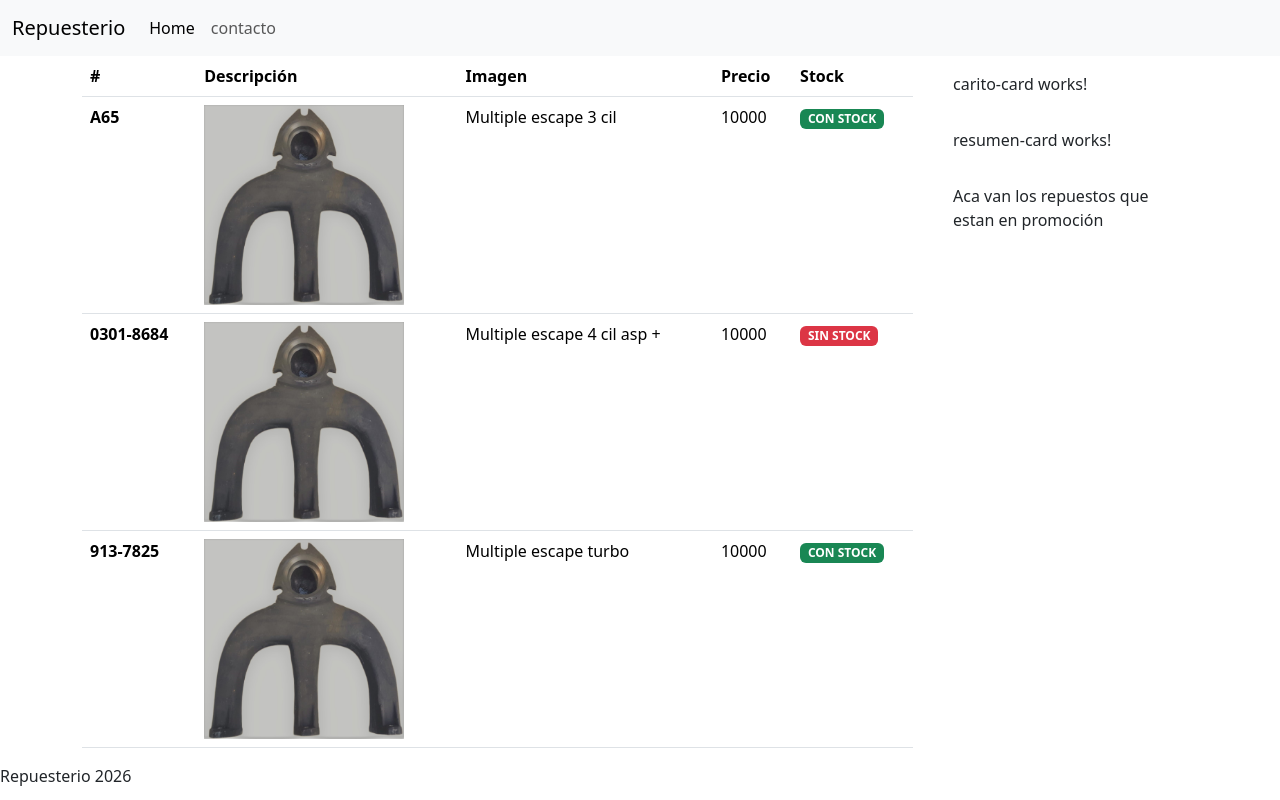
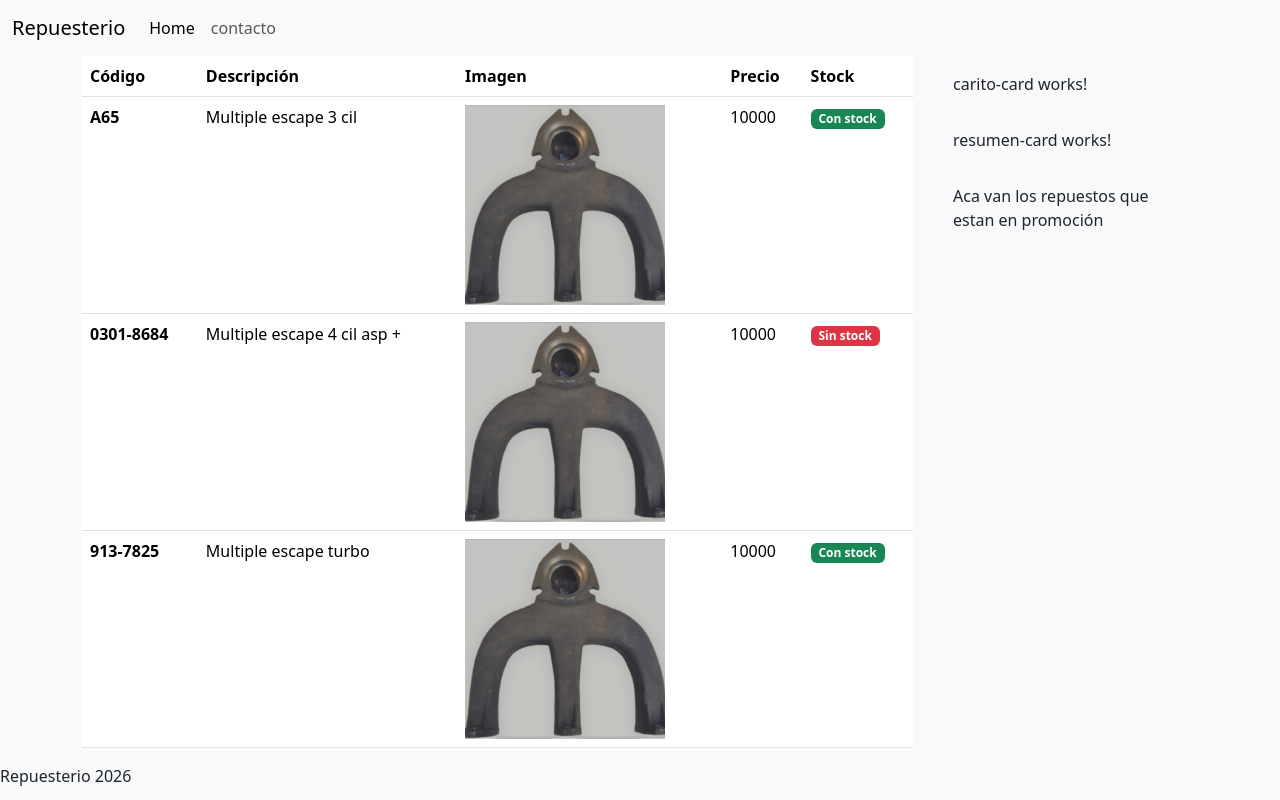
Before and after one commit to juanpedroz/tp-angular, an Angular app in the folder repuesterio/: page / in a window 1280 px wide. Built offline with nearby package versions, Linux system fonts and the light colour scheme.

Commit message:
algunos cambios

```diff
--- a/repuesterio/angular.json
+++ b/repuesterio/angular.json
@@ -33,13 +33,8 @@
             "styles": [
               "src/styles.scss"
             ],
-            "server": "src/main.server.ts",
-            "outputMode": "server",
             "security": {
               "allowedHosts": []
-            },
-            "ssr": {
-              "entry": "src/server.ts"
             }
           },
           "configurations": {
--- a/repuesterio/src/app/carito-card/carito-card.ts
+++ b/repuesterio/src/app/carito-card/carito-card.ts
@@ -2,6 +2,7 @@ import { Component } from '@angular/core';
 
 @Component({
   selector: 'app-carito-card',
+  standalone: true,
   imports: [],
   templateUrl: './carito-card.html',
   styleUrl: './carito-card.scss',
--- a/repuesterio/src/app/lista-repuestos/lista-repuestos.html
+++ b/repuesterio/src/app/lista-repuestos/lista-repuestos.html
@@ -1,7 +1,7 @@
 <table class="table">
   <thead>
     <tr>
-      <th scope="col">#</th>
+      <th scope="col">Código</th>
       <th scope="col">Descripción</th>
       <th scope="col">Imagen</th>
       <th scope="col">Precio</th>
@@ -9,23 +9,25 @@
     </tr>
   </thead>
   <tbody>
-    @for (repuesto of repuestos; track repuesto.codigo; let last = $last) {
-    <tr>
-      <th scope="row">{{repuesto.codigo}}</th>
-      <td><img [src]="repuesto.imagen" class="img-fluid" [alt]="repuesto.codigo"></td>
-      <td>{{repuesto.descripcion}}</td>
-      <td>{{repuesto.precio }}</td>
+    @for (repuesto of repuestos; track repuesto.codigo) {
+      <tr [ngClass]="{ promo: repuesto.promo }">
+        <th scope="row">{{ repuesto.codigo }}</th>
+        <td>{{ repuesto.descripcion }}</td>
         <td>
-        @if (repuesto.stock > 0){
-        <span class="badge text-bg-success">CON STOCK</span>
+          <img [src]="repuesto.imagen" class="img-fluid" [alt]="repuesto.codigo" />
+        </td>
+        <td>{{ repuesto.precio }}</td>
+        <td>
+          @if (repuesto.stock > 0) {
+            <span class="badge text-bg-success">Con stock</span>
           } @else {
-        <span class="badge text-bg-danger">SIN STOCK</span>
+            <span class="badge text-bg-danger">Sin stock</span>
           }
         </td>
       </tr>
     } @empty {
       <tr>
-      <td colspan="4" class="text-center text-muted"> NO HAY ELEMENTOS </td>
+        <td colspan="5" class="text-center text-muted">No hay elementos</td>
       </tr>
     }
   </tbody>
--- a/repuesterio/src/app/lista-repuestos/lista-repuestos.scss
+++ b/repuesterio/src/app/lista-repuestos/lista-repuestos.scss
@@ -1,4 +1,9 @@
-img{
-    height: 200px;
-    width: 200px;
+img {
+  height: 200px;
+  object-fit: cover;
+  width: 200px;
 }
+
+.promo {
+  background: #fff6f6;
+}
--- a/repuesterio/src/app/promo-card/promo-card.ts
+++ b/repuesterio/src/app/promo-card/promo-card.ts
@@ -2,6 +2,7 @@ import { Component } from '@angular/core';
 
 @Component({
   selector: 'app-promo-card',
+  standalone: true,
   imports: [],
   templateUrl: './promo-card.html',
   styleUrl: './promo-card.scss',
--- a/repuesterio/src/app/resumen-card/resumen-card.ts
+++ b/repuesterio/src/app/resumen-card/resumen-card.ts
@@ -2,6 +2,7 @@ import { Component } from '@angular/core';
 
 @Component({
   selector: 'app-resumen-card',
+  standalone: true,
   imports: [],
   templateUrl: './resumen-card.html',
   styleUrl: './resumen-card.scss',
--- a/repuesterio/src/app/side-bar-repuesterio/side-bar-repuesterio.ts
+++ b/repuesterio/src/app/side-bar-repuesterio/side-bar-repuesterio.ts
@@ -5,6 +5,7 @@ import { PromoCard } from '../promo-card/promo-card';
 
 @Component({
   selector: 'app-side-bar-repuesterio',
+  standalone: true,
   imports: [CaritoCard,ResumenCard,PromoCard],
   templateUrl: './side-bar-repuesterio.html',
   styleUrl: './side-bar-repuesterio.scss',
--- a/repuesterio/src/styles.scss
+++ b/repuesterio/src/styles.scss
@@ -1 +1,5 @@
 @import "bootstrap/scss/bootstrap";
+
+body {
+  background: #f8f9fa;
+}
```
Also changed, not shown: repuesterio/src/app/app.ts (+6 -7 lines), repuesterio/src/app/lista-repuestos/lista-repuestos.ts (+6 -5 lines). Lines whose indentation alone changed are shown as unchanged.
